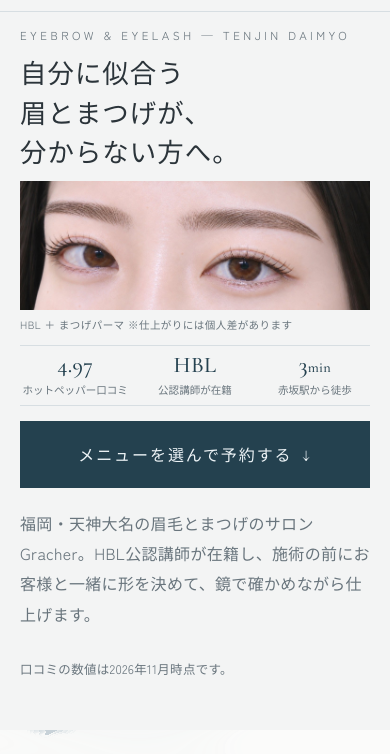
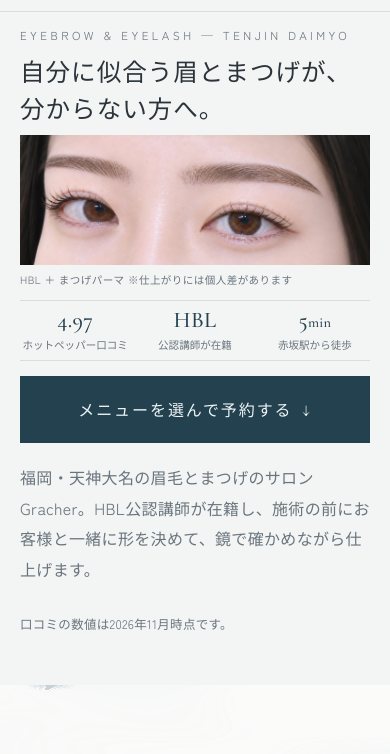
Before and after one commit to grachertenjin-dotcom/gracher-site, a plain HTML site: page lp/index.html in a window 390 px wide. Shown: the part 61-815 px from the top of the page. Drawn offline with nearby package versions, Linux system fonts and the light colour scheme.

Commit message:
LP見出しを2行に、赤坂駅からの徒歩を5分に修正（LP・HP）
Co-Authored-By: Claude Opus 5.5 <noreply@anthropic.com>
Claude-Session: https://claude.ai/code/session_013XGZNiCMNcb8DAKjvcnpcU

```diff
--- a/lp/index.html
+++ b/lp/index.html
@@ -411,7 +411,7 @@ footer a{text-decoration:none}
   .lp-hero-grid{grid-template-columns:1fr;grid-template-areas:'head' 'photo' 'body'}
   .lp-hero-grid{row-gap:.6rem}
   .lp-hero{padding-top:.9rem!important}
-  .lp-hero h1{margin:.3rem 0 0}
+  .lp-hero h1{margin:.3rem 0 0;font-size:clamp(1.2rem,6.3vw,1.65rem)}
   .lp-hero-photo img{aspect-ratio:2.7/1;object-position:50% 0}
   .lp-hero-photo figcaption{font-size:.66rem}
   .lp-hero-photo figcaption{margin-top:.3rem}
@@ -445,7 +445,7 @@ footer a{text-decoration:none}
     <div class="lp-hero-grid">
       <div class="lp-hero-head">
         <p class="kicker">EYEBROW &amp; EYELASH — TENJIN DAIMYO</p>
-        <h1>自分に似合う<br>眉とまつげが、<br>分からない方へ。</h1>
+        <h1>自分に似合う眉とまつげが、<br>分からない方へ。</h1>
       </div>
       <figure class="lp-hero-photo"><img src="/img/case-hbl-lash-1.jpg" alt="眉とまつげを一緒に整えた仕上がり例" width="1486" height="1059" fetchpriority="high"><figcaption>HBL ＋ まつげパーマ ※仕上がりには個人差があります</figcaption></figure>
       <div class="lp-hero-body">
@@ -453,7 +453,7 @@ footer a{text-decoration:none}
         <ul class="trust">
           <li><b>4.97</b><span>ホットペッパー口コミ</span></li>
           <li><b>HBL</b><span>公認講師が在籍</span></li>
-          <li><b>3<small>min</small></b><span>赤坂駅から徒歩</span></li>
+          <li><b>5<small>min</small></b><span>赤坂駅から徒歩</span></li>
         </ul>
         <div class="cta">
           <a class="btn solid big" href="#choose">メニューを選んで予約する <span class="arr">↓</span></a>
@@ -593,7 +593,7 @@ footer a{text-decoration:none}
     <h2>アクセス</h2>
     <dl>
       <dt>住所</dt><dd>福岡市中央区大名2-2-2 後藤ビル401号室</dd>
-      <dt>最寄り駅</dt><dd>赤坂駅 徒歩3分／天神駅 徒歩8分</dd>
+      <dt>最寄り駅</dt><dd>赤坂駅 徒歩5分／天神駅 徒歩8分</dd>
       <dt>営業時間</dt><dd>10:00〜22:00（最終受付21:00）・年中無休</dd>
       <dt>お支払い</dt><dd>現金・クレジットカード・電子マネー・QR決済</dd>
     </dl>
```
Also changed, not shown: index.html (+4 -4 lines).
